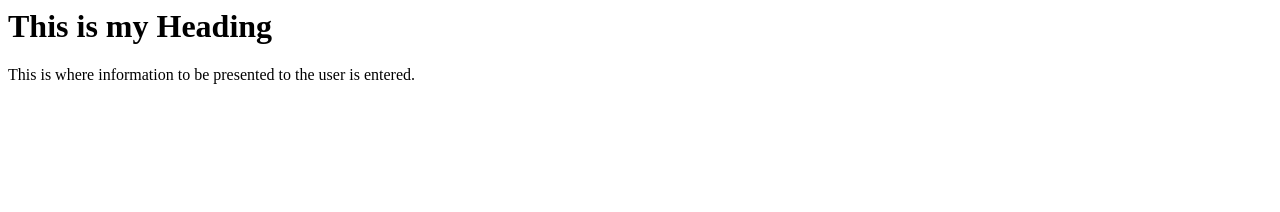
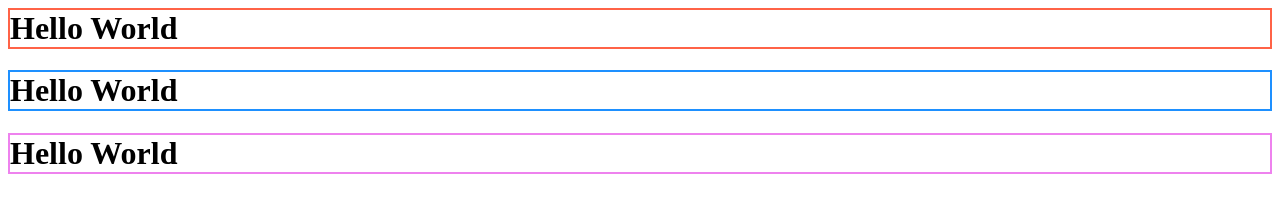
Before and after one commit to Sophialoong/tempo, a plain HTML site: page index.html in a window 1280 px wide. Drawn offline with Linux system fonts and the light colour scheme.

Commit message:
Update index.html

```diff
--- a/index.html
+++ b/index.html
@@ -5,7 +5,10 @@ The title of the webpage
 </title>
 </head>
 <body>
-<h1>This is my Heading</h1>
-This is where information to be presented to the user is entered.
+<h1 style="border: 2px solid Tomato;">Hello World</h1>
+
+<h1 style="border: 2px solid DodgerBlue;">Hello World</h1>
+
+<h1 style="border: 2px solid Violet;">Hello World</h1>
 </body>
 </html>
```
